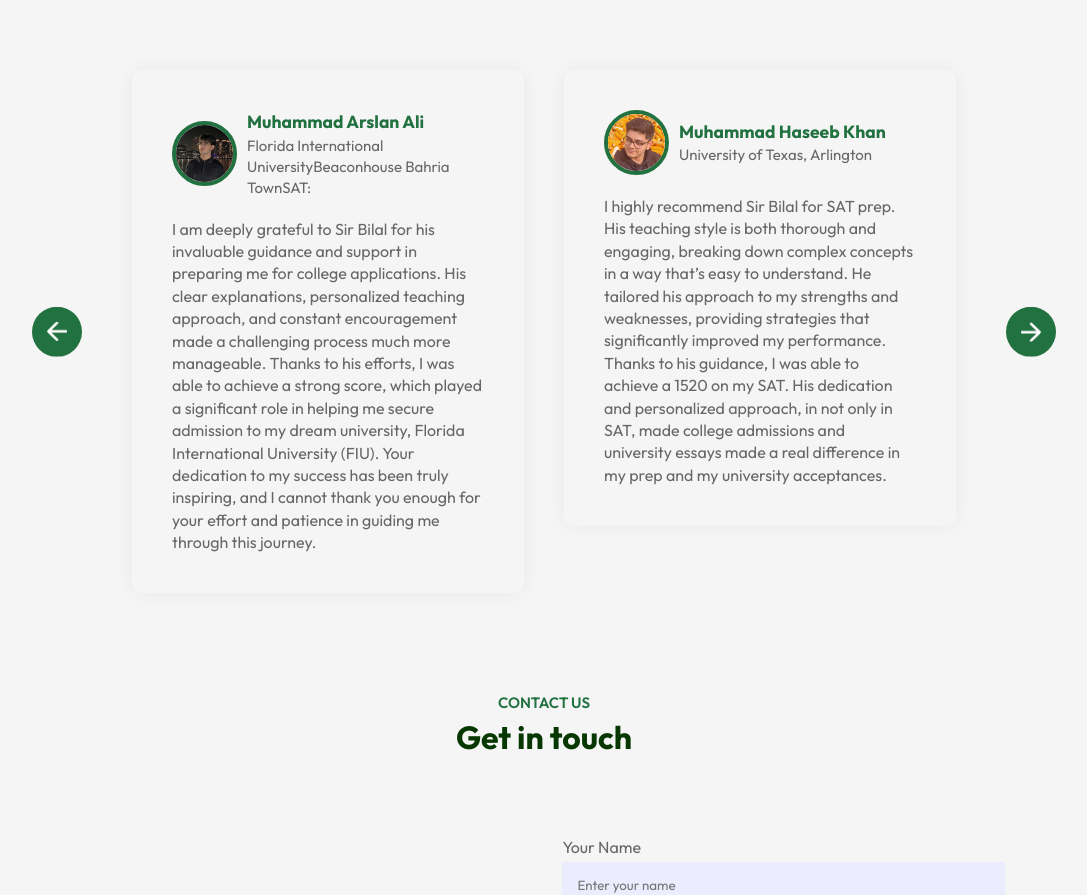
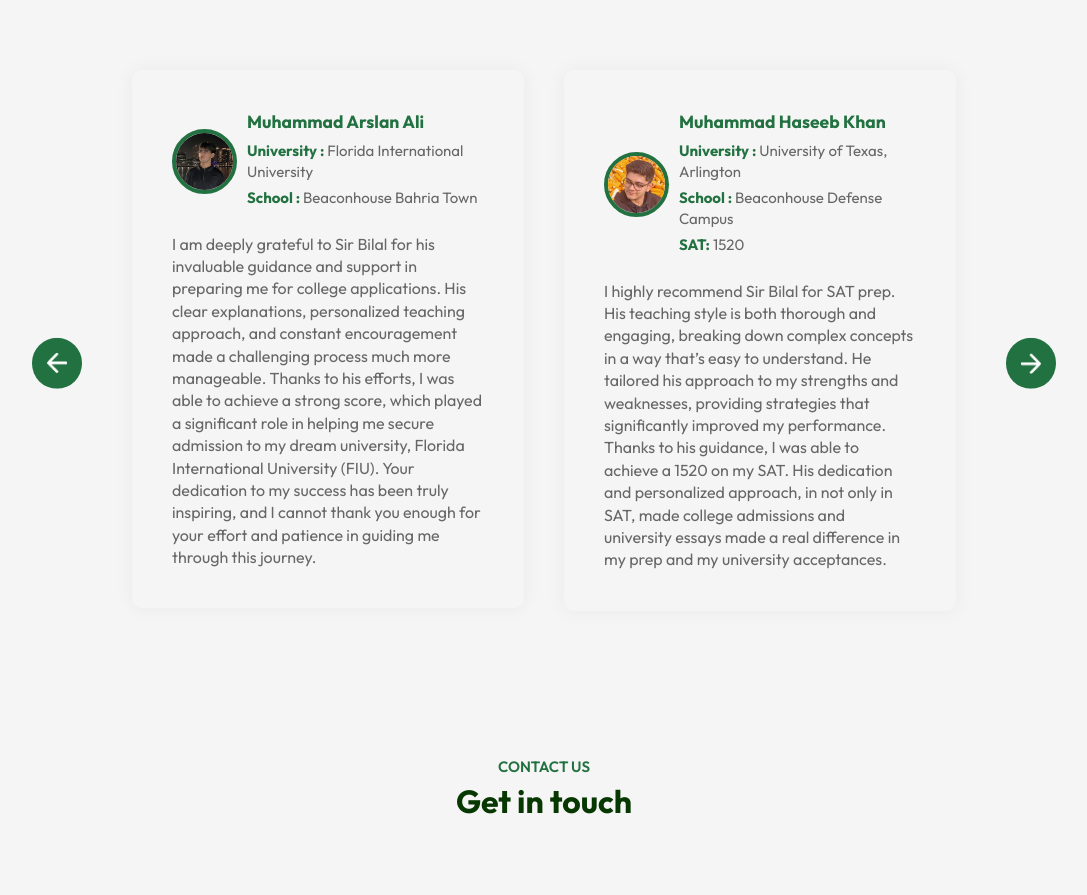
Before and after one commit to Zaeem944/ConsultantProject, a React (Vite) app in the folder ConsultantProject/: page / in a window 1280 px wide. Shown: the part 2380-3275 px from the top of the page, without its empty margins (96-1183 px from the left). Built offline with nearby package versions, Linux system fonts and the light colour scheme.

Commit message:
more detail on testimonials

```diff
--- a/ConsultantProject/src/components/Testimonials/Testimonials.css
+++ b/ConsultantProject/src/components/Testimonials/Testimonials.css
@@ -69,6 +69,14 @@
     color: #227140;
 }
 
+.user-info p {
+    margin: 5px 0 5px 0;
+}
+
+.user-info b {
+    color: #227140;
+}
+
 @media (max-width: 800px) {
     .testimonials {
         padding: 0 40px;
--- a/ConsultantProject/src/components/Testimonials/Testimonials.jsx
+++ b/ConsultantProject/src/components/Testimonials/Testimonials.jsx
@@ -41,9 +41,8 @@ const Testimonials = () => {
                         <img src={user_1} alt="" />
                         <div>
                             <h3>Muhammad Arslan Ali</h3>
-                            <span>Florida International University</span>
-                            <span>Beaconhouse Bahria Town</span>
-                            <span>SAT:</span>
+                            <p> <b>University : </b>Florida International University</p>
+                            <p> <b>School : </b>Beaconhouse Bahria Town</p>
                         </div>
                     </div>
                     <p>I am deeply grateful to Sir Bilal for his invaluable guidance and support in preparing me for college applications. His clear explanations, personalized teaching approach, and constant encouragement made a challenging process much more manageable. Thanks to his efforts, I was able to achieve a strong score, which played a significant role in helping me secure admission to my dream university, Florida International University (FIU). Your dedication to my success has been truly inspiring, and I cannot thank you enough for your effort and patience in guiding me through this journey.</p>
@@ -55,7 +54,9 @@ const Testimonials = () => {
                         <img src={user_2} alt="" />
                         <div>
                             <h3>Muhammad Haseeb Khan</h3>
-                            <span>University of Texas, Arlington </span>
+                            <p> <b>University : </b>University of Texas, Arlington </p>
+                            <p> <b>School : </b>Beaconhouse Defense Campus</p>
+                            <p><b>SAT:</b> 1520 </p>
                         </div>
                     </div>
                     <p>I highly recommend Sir Bilal for SAT prep. His teaching style is both thorough and engaging, breaking down complex concepts in a way that’s easy to understand. He tailored his approach to my strengths and weaknesses, providing strategies that significantly improved my performance. Thanks to his guidance, I was able to achieve a 1520 on my SAT. His dedication and personalized approach, in not only in SAT, made college admissions and university essays made a real difference in my prep and my university acceptances.</p>
@@ -67,7 +68,9 @@ const Testimonials = () => {
                         <img src={user_3} alt="" />
                         <div>
                             <h3>Ayesha Jamal</h3>
-                            <span>LUMS</span>
+                            <p> <b>University : </b>LUMS</p>
+                            <p> <b>School : </b>International School Lahore</p>
+                            <p><b>SAT:</b> 1500 </p>
                         </div>
                     </div>
                     <p>I had the privilege of being Bilal's first student, and his guidance truly transformed my SAT journey. Thanks to his personalized teaching methods, I achieved an impressive score above 1500, which opened doors to incredible opportunities. His teaching was highly adaptive and tailored perfectly to my learning style and pace, making even the most challenging concepts easy to grasp. Beyond the SAT, he was a true mentor, supporting me through the complex university admissions process, ultimately landing me into LUMS. His dedication and guidance make him an exceptional tutor for anyone aiming to achieve their academic and career goals.</p>
```
